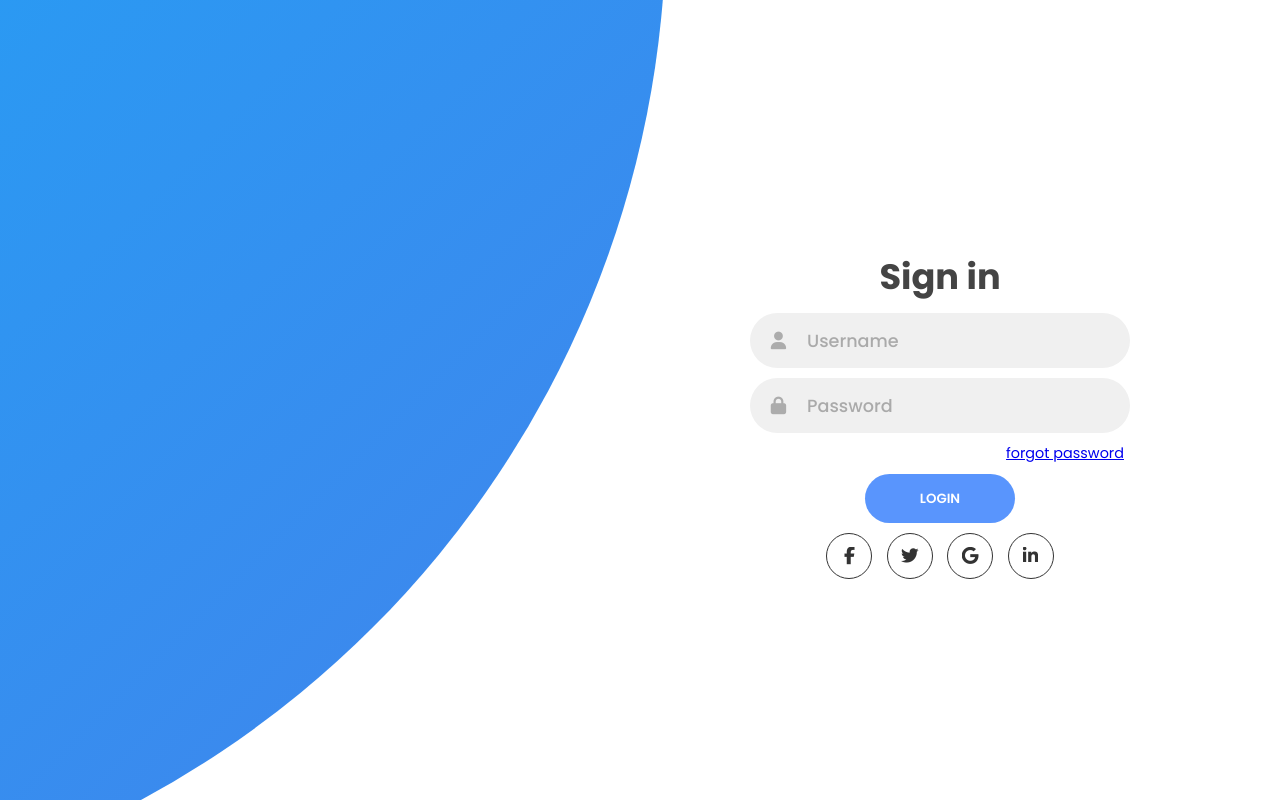
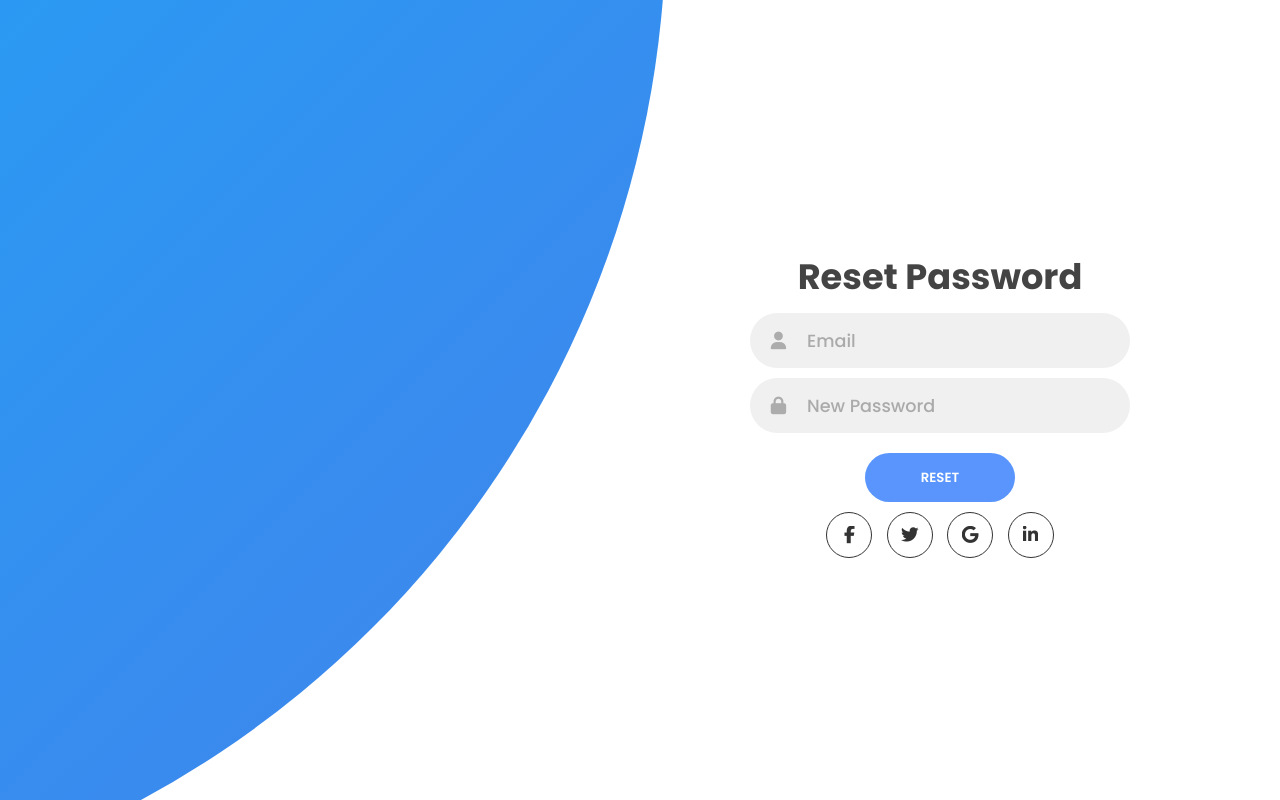
Before and after one commit to Francis-Adjei/CapstoneProject, a React (Create React App) app: page /forget-password in a window 1280 px wide. Built offline with nearby package versions, Linux system fonts and the light colour scheme.

Commit message:
CapstoneProject

```diff
--- a/package.json
+++ b/package.json
@@ -10,6 +10,7 @@
     "react": "^17.0.2",
     "react-dom": "^17.0.2",
     "react-redux": "^7.2.4",
+    "react-router-dom": "^5.2.0",
     "react-scripts": "4.0.3",
     "redux": "^4.1.1",
     "redux-devtools-extension": "^2.13.9",
--- a/src/App.js
+++ b/src/App.js
@@ -3,20 +3,23 @@ import './App.css';
 import Login from './components/Login'
 import ForgetPassword from './components/ForgetPassword'
 import './QuoteGenerator.css';
-import Nav from './components/Main'
-import {store} from './Redux/store'
-import { Provider } from 'react-redux';
+import Main from './components/Main'
+
+import {BrowserRouter, Route, Switch} from 'react-router-dom'
 
 const App = () => {
   return (
-    // <Provider store = {store}>
-    //     <div>
-    //       <Nav/>
-    //     </div>
-    // </Provider>
 
+   <BrowserRouter>
+   <Switch>
+     <Route exact path ="/" component ={Login} />
+     <Route exact path ="/main" component ={Main} />
+     <Route exact path ="/forget-password" component ={ForgetPassword} />
     <Login/>
-    // <ForgetPassword/>
+    </Switch>
+    </BrowserRouter>
+
+
 
   );
 }
--- a/src/components/Login.js
+++ b/src/components/Login.js
@@ -1,4 +1,5 @@
 import React from 'react';
+import { Link } from 'react-router-dom';
 
 
  function Login() {
@@ -18,7 +19,7 @@ import React from 'react';
                         <input type="password" placeholder="Password"/>
                     </div>
                     <p className="social-text">
-                        <a href="#">forgot password</a>
+                        <Link to='/forget-password'>forgot password</Link>
                     </p>
                     <input type="submit" value="Login" class="btnLogin solid"/>
                     <div className="social-media">
--- a/src/index.js
+++ b/src/index.js
@@ -2,11 +2,18 @@ import React from 'react';
 import ReactDOM from 'react-dom';
 import './index.css';
 import App from './App';
+import {store} from './Redux/store';
+import { Provider } from 'react-redux';
 
 
 ReactDOM.render(
   <React.StrictMode>
-    <App />
+
+  <Provider store = {store}>
+     <div>
+        <App />
+      </div>
+    </Provider>
   </React.StrictMode>,
   document.getElementById('root')
 );
```
Also changed, not shown: src/components/Main.js (+5 -4 lines), 1 other file (tests, documents, lock files or other folders).
